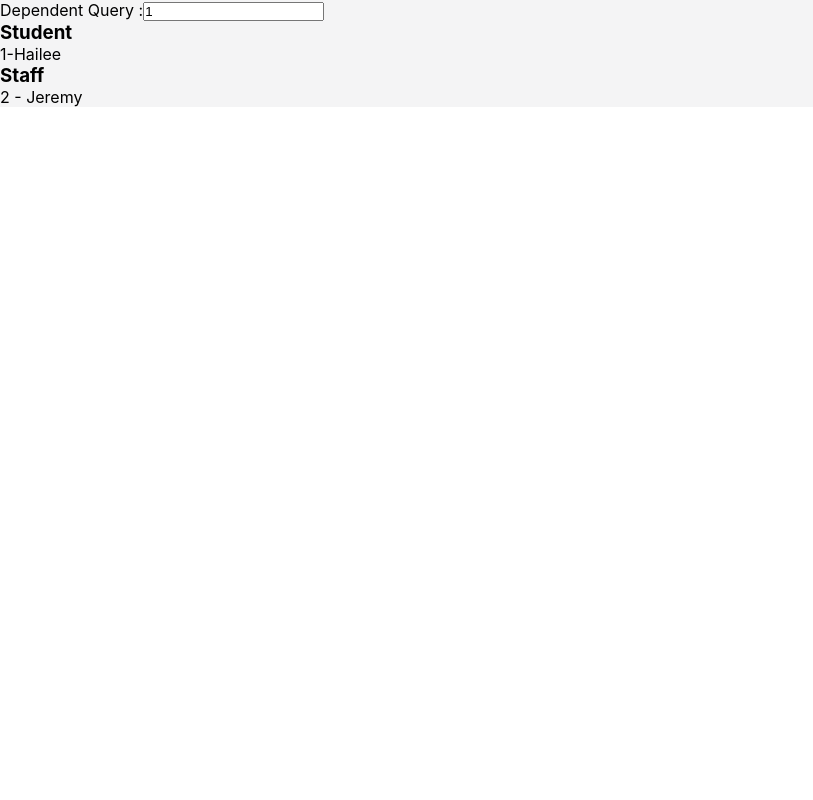
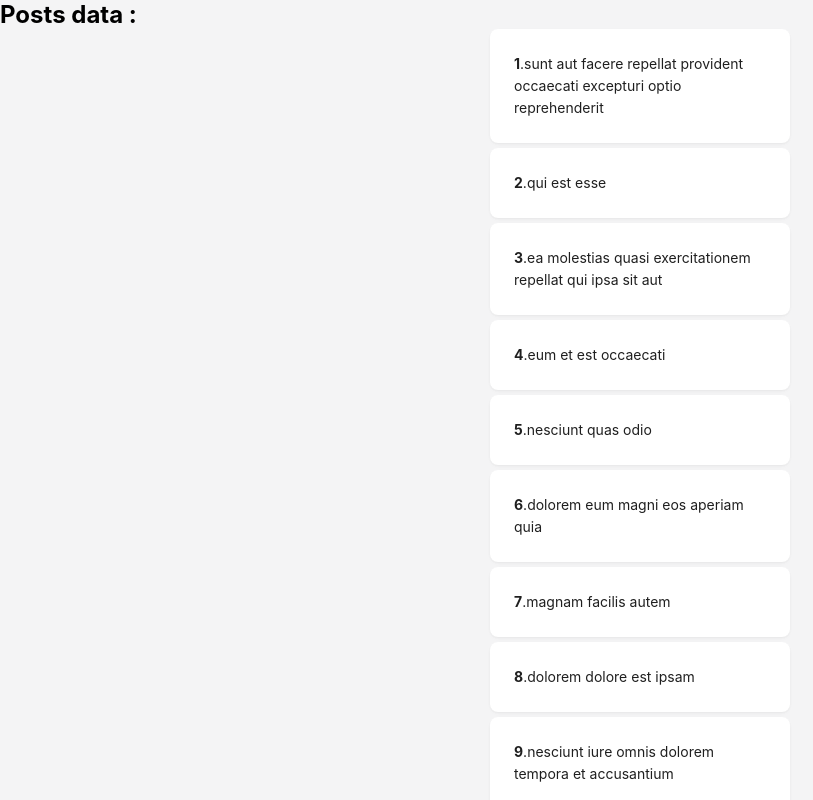
Before and after one commit to Dhanushvinayagar/React-Stacks, a React (Create React App) app: page /tanstack in a window 1280 px wide. Shown: the top 800 px of the page, without its empty margins (0-813 px from the left). Built offline with nearby package versions, Linux system fonts and the light colour scheme; no server answers; data requests are answered from the project's data file.

Commit message:
Added queryclient  for Initial data

```diff
--- a/src/Tanstack/DependentQuery.jsx
+++ b/src/Tanstack/DependentQuery.jsx
@@ -5,12 +5,15 @@ import { StudentQuery, StaffQuery } from './tanstack-query/postsQuery';
 // Based on data from one fetch the data of other depends
 const DependentQuery = () => {
     const [id, setId] = useState(1)
-    const { isLoading, error, data:student } = StudentQuery(id)
+    const { isLoading, error, data: student } = StudentQuery(id)
     // console.log(data);
     const { isLoading: loading, error: err, data: staff } = StaffQuery(student?.staffId)
     // console.log(staff);
     if (isLoading || loading) return 'Loading'
-    if (error || err) return 'Error'
+    if (error || err)
+        return <>
+            <input type='number' value={id} onChange={(e) => setId(e.target.value)} /> 'No data'
+        </>
 
     return (
         <div>
--- a/src/Tanstack/Tanstack.jsx
+++ b/src/Tanstack/Tanstack.jsx
@@ -12,9 +12,9 @@ const Tanstack = () => {
             {/* <Usequery /> */}
             {/* <UseQueryonClick /> */}
             {/* <UsequeryDataSelect /> */}
-            {/* <UseQueryRefactor /> */}
+            <UseQueryRefactor />
             {/* <ParallelQuery /> */}
-            <DependentQuery />
+            {/* <DependentQuery /> */}
         </>
     )
 }
--- a/src/Tanstack/TanstackId.jsx
+++ b/src/Tanstack/TanstackId.jsx
@@ -1,19 +1,20 @@
 import React from 'react'
 import { useParams } from "react-router-dom";
 import { PostQuerybyID } from './tanstack-query/postsQuery';
-
+import { useQueryClient } from '@tanstack/react-query'
 
 const styles = {
-   display : 'flex',
-   flexDirection : 'column',
-   justifyContent : 'center',
-   alignItems : 'center',
-   margin : '1%'
+    display: 'flex',
+    flexDirection: 'column',
+    justifyContent: 'center',
+    alignItems: 'center',
+    margin: '1%'
 }
 const TanstackId = () => {
     const { id } = useParams()
+    const queryClient = useQueryClient();
 
-    const { isPending, error, data } = PostQuerybyID(id)
+    const { isPending, error, data } = PostQuerybyID(id , queryClient)
 
     if (isPending) return 'Loading...'
 
```
Also changed, not shown: src/Tanstack/tanstack-query/postsQuery.js (+15 -9 lines).
